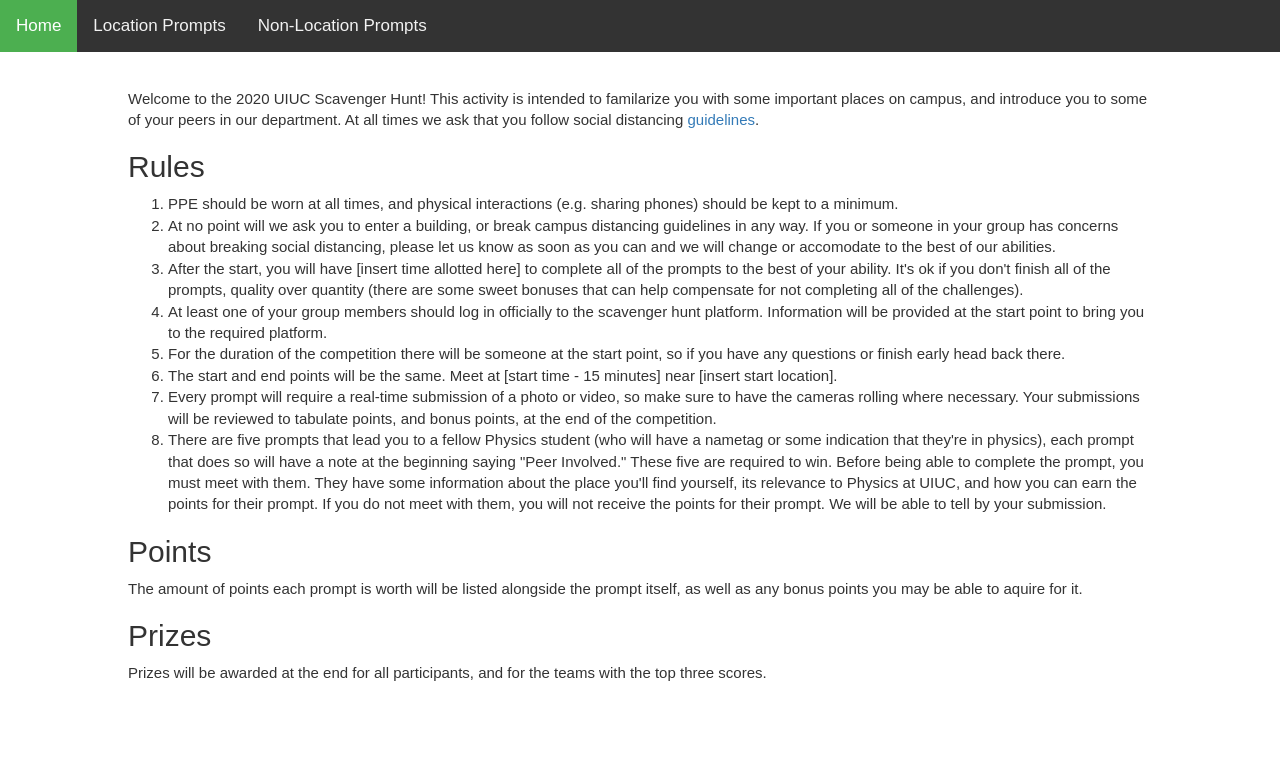
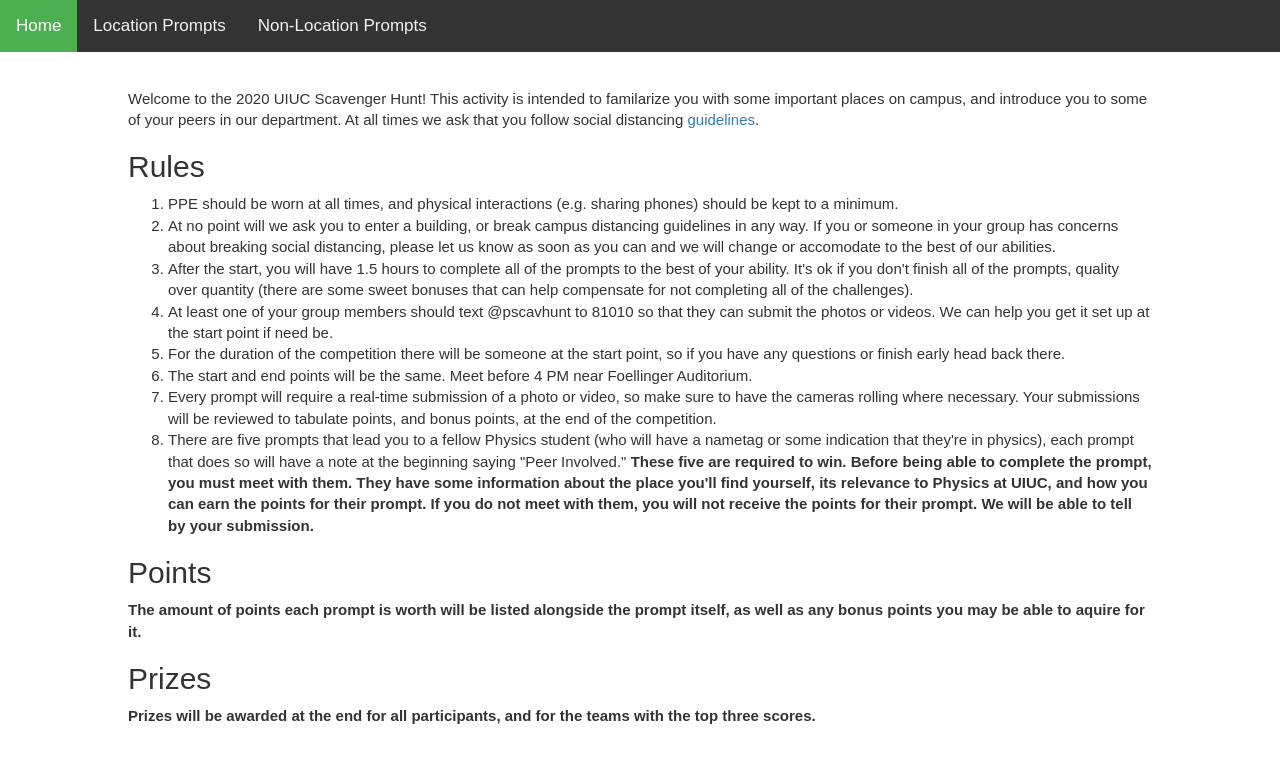
Before and after one commit to nsryan2/scav_hunt, a Jekyll site: the page built from index.html, in a window 1280 px wide and 900 px high, scrolled down 801 px. Shown: the top 763 px of the window. Built offline with Jekyll 4.4.1, drawn with Linux system fonts in a browser that asks for light colours; nearby versions of some CDN libraries.

Commit message:
Update index.html

```diff
--- a/index.html
+++ b/index.html
@@ -48,20 +48,19 @@
           we will change or accomodate to the best of our abilities.
         </li>
         <li style="font-size: 15px;">
-          After the start, you will have [insert time allotted here] to complete all of the prompts to the best of your
+          After the start, you will have 1.5 hours to complete all of the prompts to the best of your
           ability. It's ok if you don't finish all of the prompts, quality over quantity (there are some sweet bonuses that
           can help compensate for not completing all of the challenges).
         </li>
         <li style="font-size: 15px;">
-          At least one of your group members should log in officially to the scavenger hunt platform. Information will be
-          provided at the start point to bring you to the required platform.
+          At least one of your group members should text @pscavhunt to 81010 so that they can submit the photos or videos. We can help you get it set up at the start point if need be.
         </li>
         <li style="font-size: 15px;">
           For the duration of the competition there will be someone at the start point, so if you have any questions or
           finish early head back there.
         </li>
         <li style="font-size: 15px;">
-          The start and end points will be the same. Meet at [start time - 15 minutes] near [insert start location].
+          The start and end points will be the same. Meet before 4 PM near Foellinger Auditorium.
         </li>
         <li style="font-size: 15px;">
           Every prompt will require a real-time submission of a photo or video, so make sure to have the cameras rolling
@@ -70,8 +69,8 @@
         </li>
         <li style="font-size: 15px;">
           There are five prompts that lead you to a fellow Physics student (who will have a nametag or some indication that
-          they're in physics), each prompt that does so will have a note at the beginning saying "Peer Involved." These five
-          are required to win. Before being able to complete the prompt, you must meet with them. They have some information
+          they're in physics), each prompt that does so will have a note at the beginning saying "Peer Involved." <b>These five
+          are required to win.<b> Before being able to complete the prompt, you must meet with them. They have some information
           about the place you'll find yourself, its relevance to Physics at UIUC, and how you can earn the points for their
           prompt. If you do not meet with them, you will not receive the points for their prompt. We will be able to tell by
           your submission.
```
